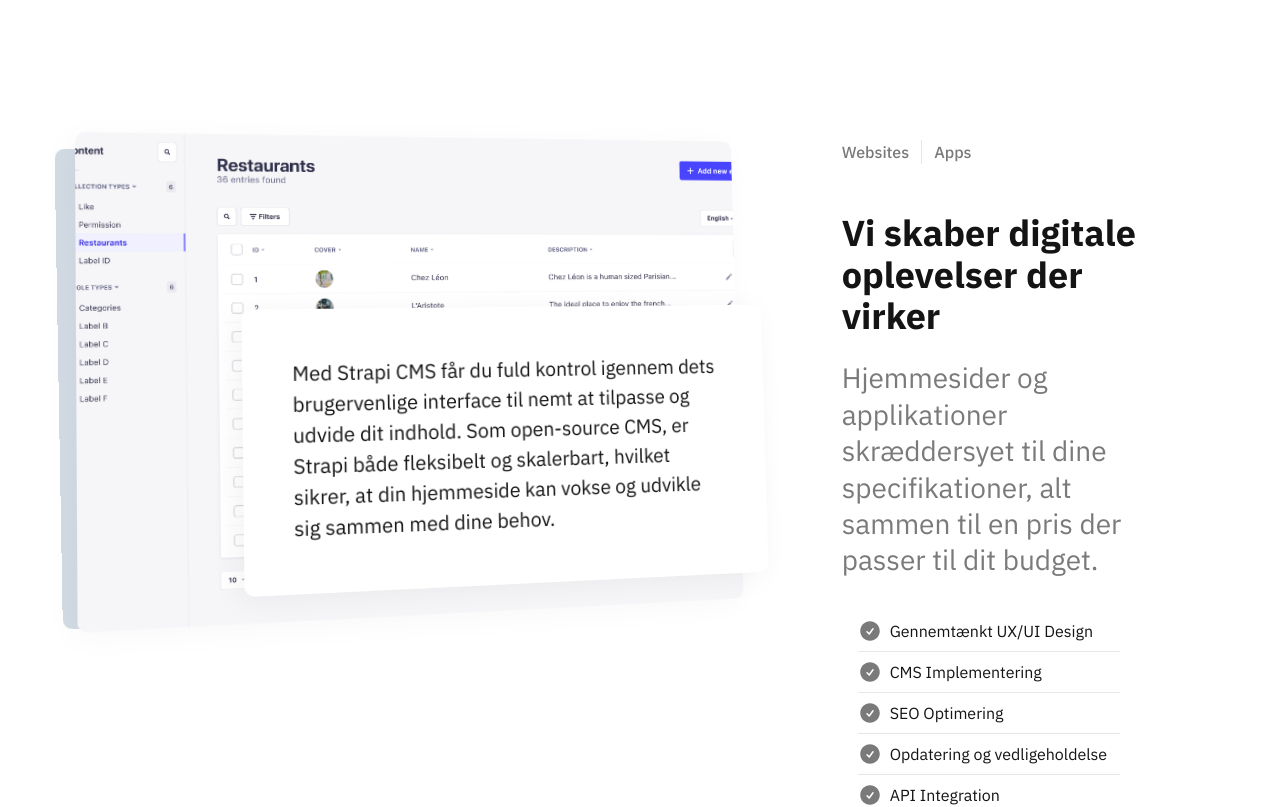
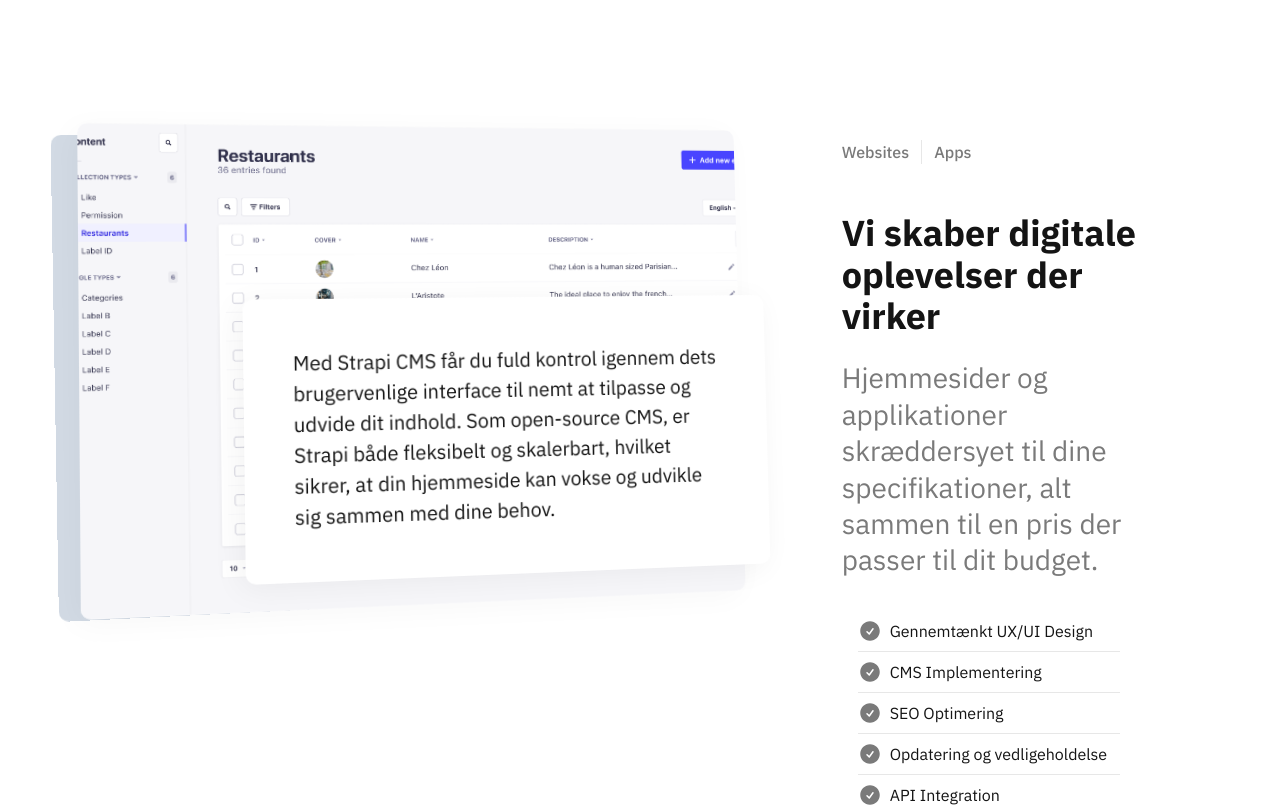
Before and after one commit to maxrh/monsun-next-2023, a Next.js app: page / in a window 1280 px wide. Shown: the part 580-1387 px from the top of the page. Built offline with nearby package versions, Linux system fonts and the light colour scheme.

Commit message:
minor adjust imageComp

```diff
--- a/app/components/ImageComponent.js
+++ b/app/components/ImageComponent.js
@@ -30,8 +30,8 @@ function ImageComponent({ side, ...props }) {
     const targetTranslateX = side === 'left' ? 25 : -25;
 
 
-    const translateYImage = useTransform(scrollYProgress, [0, 0.5, 1], [65, 0, -20]); // Adjust the range as needed
-    const translateYBox = useTransform(scrollYProgress, [0, 0.5, 1], [65, 0, -20]); // Adjust the range as needed
+    const translateYImage = useTransform(scrollYProgress, [0, 0.5, 1], [50, 0, -50]); // Adjust the range as needed
+    const translateYBox = useTransform(scrollYProgress, [0, 0.5, 1], [50, 0, -50]); // Adjust the range as needed
 
     // spring animations
 
@@ -66,7 +66,7 @@ function ImageComponent({ side, ...props }) {
 
         if (isInView) {
             imageScale.set(1); imageOpacity.set(1); imageRotateY.set(targetImageRotateY); rotateX.set(2); rotate.set(targetRotate);
-            shadowScale.set(.96); shadowOpacity.set(.5); shadowRotateY.set(targetImageRotateY);
+            shadowScale.set(.98); shadowOpacity.set(.5); shadowRotateY.set(targetImageRotateY);
             boxScale.set(1); boxOpacity.set(1); boxRotateY.set(targetBoxRotateY);
             translateX.set(targetTranslateX);
         } else {
--- a/app/components/imageComponent.module.scss
+++ b/app/components/imageComponent.module.scss
@@ -24,7 +24,7 @@
 
 
 .container {
-    perspective: 1000px;
+    perspective: 1200px;
     height: 478px;
     width: 780px;
     max-width: 100%;
@@ -103,7 +103,7 @@
 
 .imageShadow {
     position: absolute;
-    bottom: -50px;
+    bottom: -40px;
     left: -30px;
     height: 100%;
     width: 100%;
```
